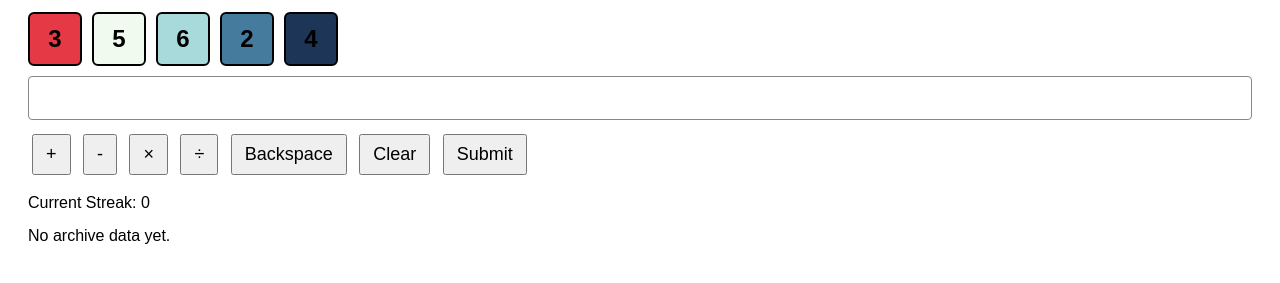
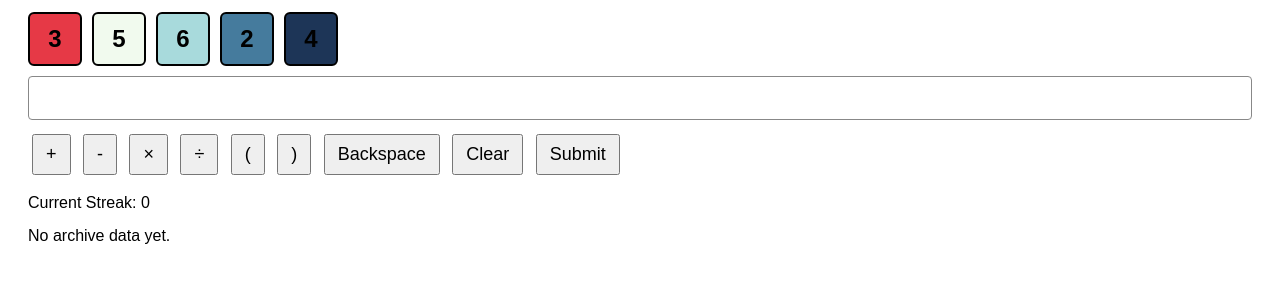
Before and after one commit to pcox44/Qu0x2, a plain HTML site: page index.html in a window 1280 px wide. Shown: the part 139-422 px from the top of the page. Drawn offline with Linux system fonts and the light colour scheme.

Commit message:
Update index.html

```diff
--- a/index.html
+++ b/index.html
@@ -23,6 +23,8 @@
     <button id="btn-sub">-</button>
     <button id="btn-mul">&times;</button>
     <button id="btn-div">&divide;</button>
+    <button id="btn-open-paren">(</button>
+    <button id="btn-close-paren">)</button>
     <button id="btn-backspace">Backspace</button>
     <button id="btn-clear">Clear</button>
     <button id="btn-submit">Submit</button>
```
